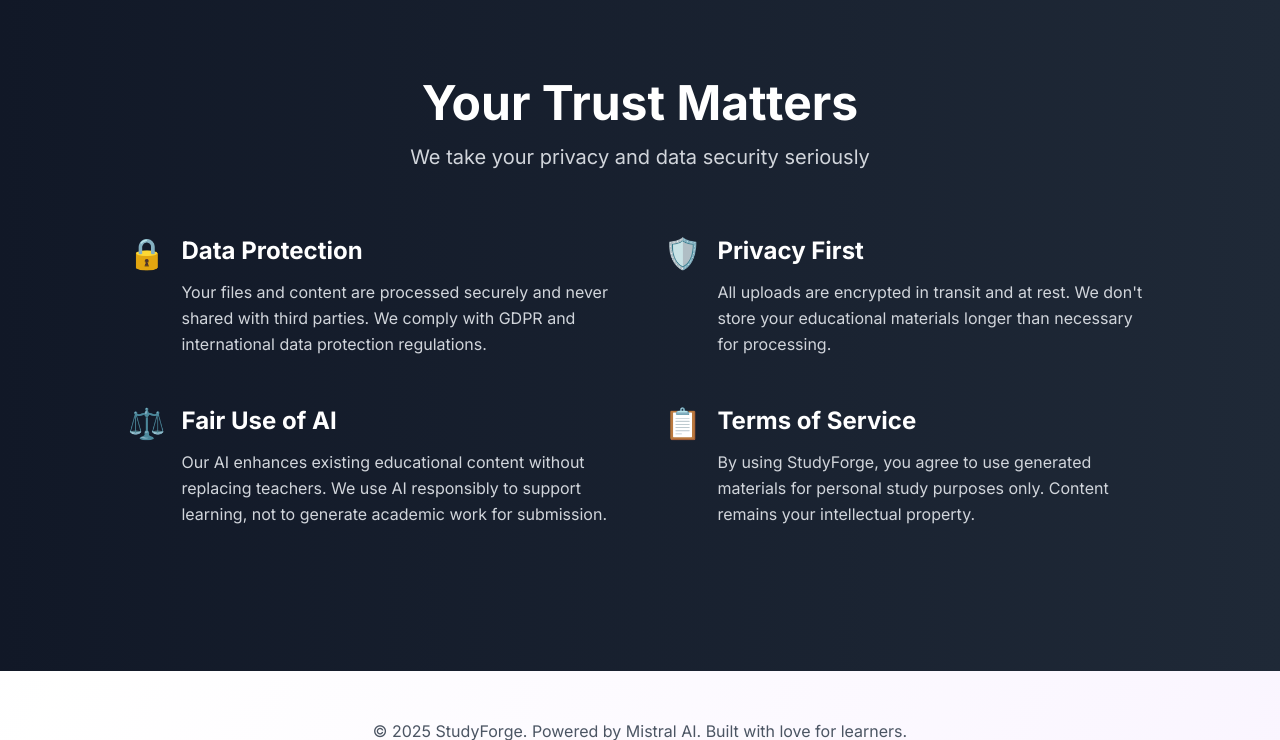
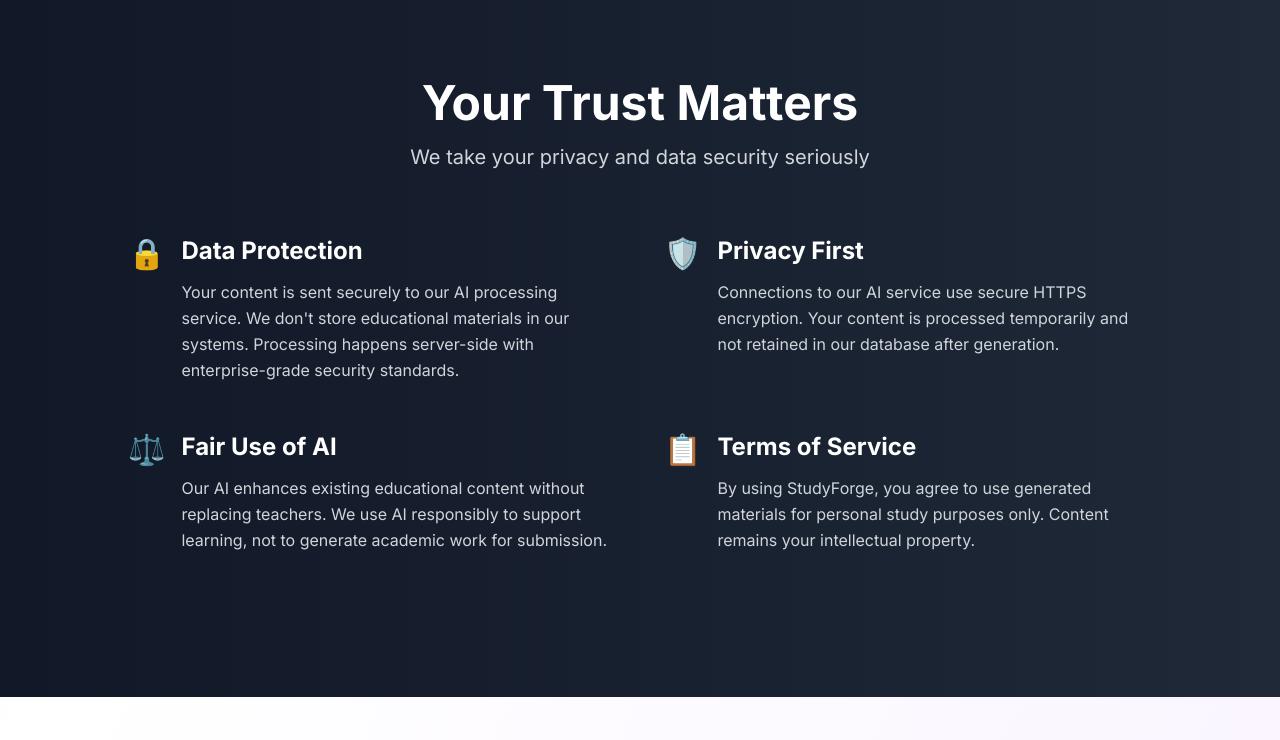
Before and after one commit to CristianPetria/StudyForge, a Flask app: page / in a window 1280 px wide. Shown: the part 1577-2317 px from the top of the page. Run offline with Flask 3, Linux system fonts and the light colour scheme; some libraries are stand-ins or nearby versions.

Commit message:
changed data protection and privacy first sections

```diff
--- a/frontend/templates/index.html
+++ b/frontend/templates/index.html
@@ -308,7 +308,7 @@
                             <div>
                                 <h3 class="text-2xl font-bold mb-3">Data Protection</h3>
                                 <p class="text-gray-300 leading-relaxed">
-                                    Your files and content are processed securely and never shared with third parties. We comply with GDPR and international data protection regulations.
+                                    Your content is sent securely to our AI processing service. We don't store educational materials in our systems. Processing happens server-side with enterprise-grade security standards.
                                 </p>
                             </div>
                         </div>
@@ -321,7 +321,7 @@
                             <div>
                                 <h3 class="text-2xl font-bold mb-3">Privacy First</h3>
                                 <p class="text-gray-300 leading-relaxed">
-                                    All uploads are encrypted in transit and at rest. We don't store your educational materials longer than necessary for processing.
+                                    Connections to our AI service use secure HTTPS encryption. Your content is processed temporarily and not retained in our database after generation.
                                 </p>
                             </div>
                         </div>
```
